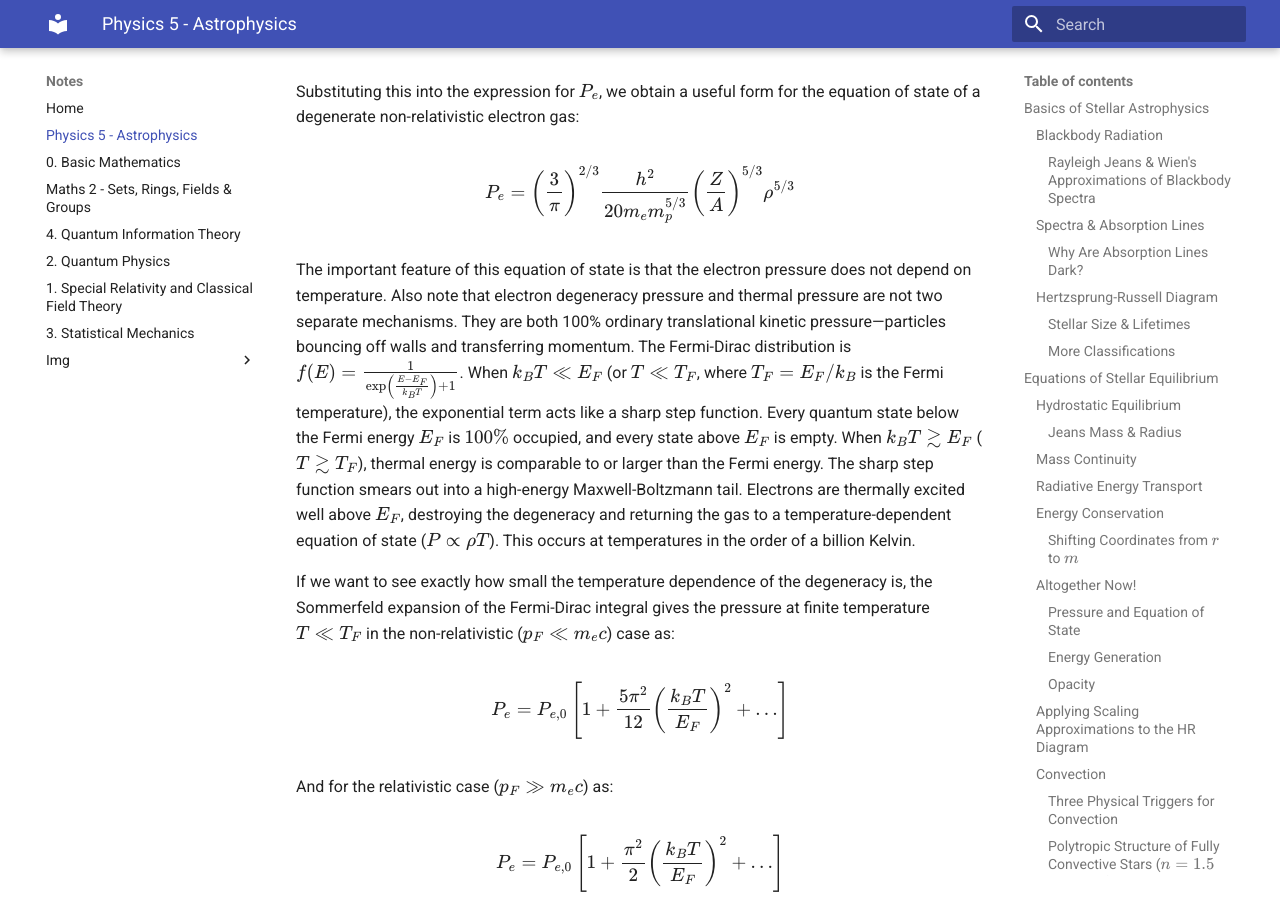
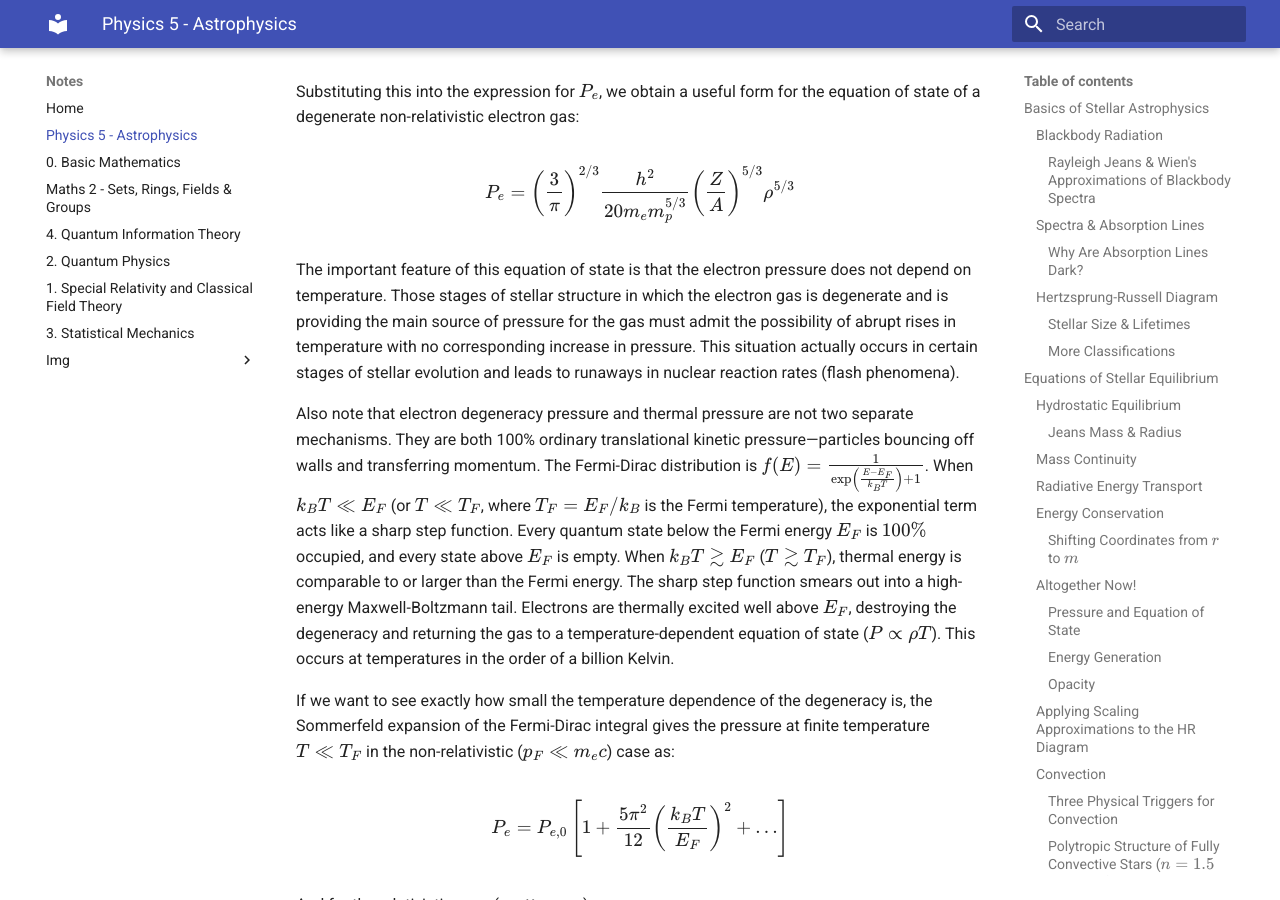
Before and after one commit to regstuff/notes, an MkDocs documentation site: the page built from docs/Physics_Astrophysics.md, in a window 1280 px wide and 900 px high, scrolled down 56973 px. Built offline with MkDocs 1.6.1 and Material for MkDocs 9.7.7, drawn with Linux system fonts in a browser that asks for light colours.

Commit message:
Update Physics_Astrophysics.md

```diff
--- a/docs/Physics_Astrophysics.md
+++ b/docs/Physics_Astrophysics.md
@@ -1206,7 +1206,9 @@ Substituting this into the expression for $P_e$, we obtain a useful form for the
 
 $$P_e = \left(\frac{3}{\pi}\right)^{2/3}\frac{h^2}{20m_e m_p^{5/3}}\left(\frac{Z}{A}\right)^{5/3}\rho^{5/3}$$
 
-The important feature of this equation of state is that the electron pressure does not depend on temperature. Also note that electron degeneracy pressure and thermal pressure are not two separate mechanisms. They are both 100% ordinary translational kinetic pressure—particles bouncing off walls and transferring momentum. The Fermi-Dirac distribution is $f(E) = \frac{1}{\exp\left(\frac{E - E_F}{k_B T}\right) + 1}$. When $k_B T \ll E_F$ (or $T \ll T_F$, where $T_F = E_F/k_B$ is the Fermi temperature), the exponential term acts like a sharp step function. Every quantum state below the Fermi energy $E_F$ is $100\%$ occupied, and every state above $E_F$ is empty. When $k_B T \gtrsim E_F$ ($T \gtrsim T_F$), thermal energy is comparable to or larger than the Fermi energy. The sharp step function smears out into a high-energy Maxwell-Boltzmann tail. Electrons are thermally excited well above $E_F$, destroying the degeneracy and returning the gas to a temperature-dependent equation of state ($P \propto \rho T$). This occurs at temperatures in the order of a billion Kelvin.
+The important feature of this equation of state is that the electron pressure does not depend on temperature. Those stages of stellar structure in which the electron gas is degenerate and is providing the main source of pressure for the gas must admit the possibility of abrupt rises in temperature with no corresponding increase in pressure. This situation actually occurs in certain stages of stellar evolution and leads to runaways in nuclear reaction rates (flash phenomena).
+
+Also note that electron degeneracy pressure and thermal pressure are not two separate mechanisms. They are both 100% ordinary translational kinetic pressure—particles bouncing off walls and transferring momentum. The Fermi-Dirac distribution is $f(E) = \frac{1}{\exp\left(\frac{E - E_F}{k_B T}\right) + 1}$. When $k_B T \ll E_F$ (or $T \ll T_F$, where $T_F = E_F/k_B$ is the Fermi temperature), the exponential term acts like a sharp step function. Every quantum state below the Fermi energy $E_F$ is $100\%$ occupied, and every state above $E_F$ is empty. When $k_B T \gtrsim E_F$ ($T \gtrsim T_F$), thermal energy is comparable to or larger than the Fermi energy. The sharp step function smears out into a high-energy Maxwell-Boltzmann tail. Electrons are thermally excited well above $E_F$, destroying the degeneracy and returning the gas to a temperature-dependent equation of state ($P \propto \rho T$). This occurs at temperatures in the order of a billion Kelvin.
 
 If we want to see exactly how small the temperature dependence of the degeneracy is, the Sommerfeld expansion of the Fermi-Dirac integral gives the pressure at finite temperature $T \ll T_F$  in the non-relativistic ($p_F \ll m_e c$) case as:
 
```
